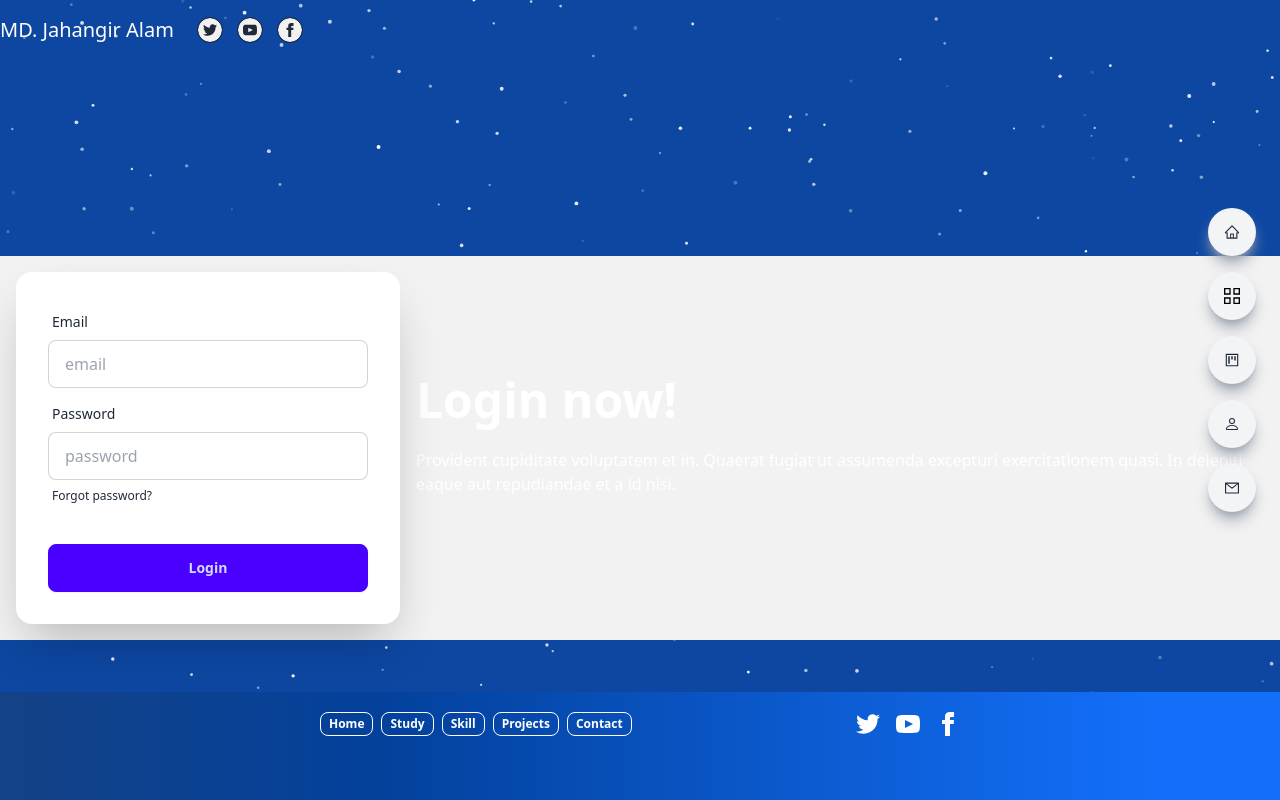
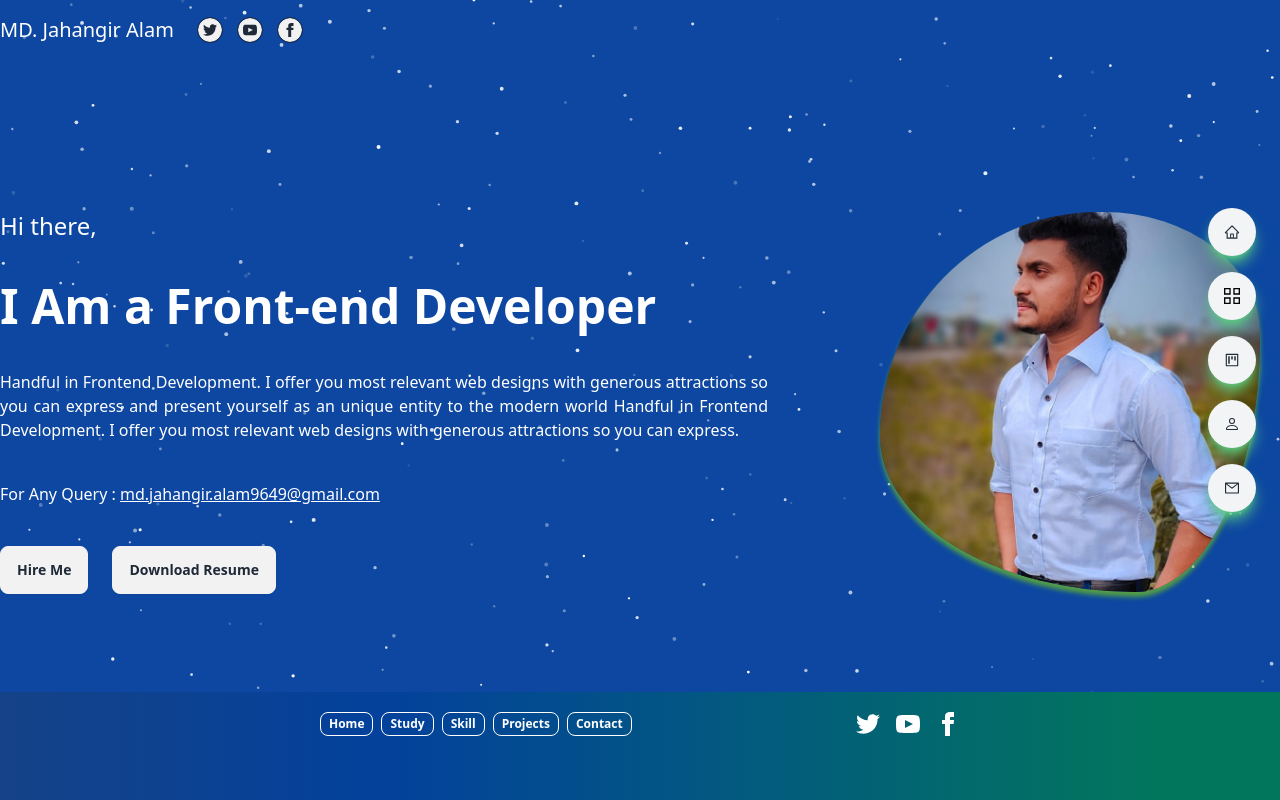
Before and after one commit to Jahangir506/personal-portfolio, a React (Vite) app: page /home in a window 1280 px wide. Built offline with nearby package versions, Linux system fonts and the light colour scheme.

Commit message:
home Self-Description and Introduction

```diff
--- /dev/null
+++ b/src/components/Banner/Banner.css
@@ -0,0 +1,22 @@
+.blob{
+    background-image: url('../../assets/MD. Jahangir Alam.png');
+    width: 380px;
+    height: 380px;
+    background-size: cover;
+    background-position: center center;
+    margin: 20px;
+    box-shadow: 0 5px 5px rgba(133, 218, 5, 0.6);
+    animation: animate 5s ease-in-out infinite;
+    transition: all 1s ease-in-out;
+}
+
+@keyframes animate {
+    0%, 100% {
+       border-radius: 60% 40% 30% 70% / 60% 30% 70% 40%;
+
+    }
+    50% {
+       border-radius: 30% 60% 70% 40% / 50% 60% 30% 60%;
+
+    }
+}
--- /dev/null
+++ b/src/components/Banner/Banner.jsx
@@ -0,0 +1,30 @@
+import "./Banner.css";
+
+const Banner = () => {
+  return (
+    <>
+      <div className="max-w-7xl mx-auto">
+        <div className="flex justify-between gap-6 w-full items-center">
+        <div className="space-y-10 flex-1 min-w-4xl">
+            <h2 className="text-2xl font-medium ">Hi there,</h2>
+            <h2 className="text-5xl font-bold ">I Am a Front-end Developer</h2>
+            <p className="max-w-3xl text-justify">
+              Handful in Frontend Development. I offer you most relevant web
+              designs with generous attractions so you can express and present
+              yourself as an unique entity to the modern world
+              Handful in Frontend Development. I offer you most relevant web
+              designs with generous attractions so you can express.
+            </p>
+            <p>For Any Query : <span className="underline">md.jahangir.alam9649@gmail.com</span></p>
+            <div className="space-x-6">
+                <button className="btn">Hire Me</button>
+                <button className="btn">Download Resume</button>
+            </div>
+          </div>
+          <div className="blob hover:translate-y-6 hover:"></div>
+        </div>
+      </div>
+    </>
+  );
+};
+export default Banner;
--- a/src/components/Shared/Footer.jsx
+++ b/src/components/Shared/Footer.jsx
@@ -3,7 +3,7 @@ import { Link } from "react-router-dom";
 const Footer = () => {
   return (
     <>
-      <footer className="footer px-80 items-center pb-16 pt-5 bg-gradient-to-r from-[#154287] from-6% via-[#03419c] via-30% to-[#136ff9] to-90% text-white">
+      <footer className="footer px-80 items-center pb-16 pt-5 bg-gradient-to-r from-[#154287] from-6% via-[#03419c] via-30% to-[#02765d] to-90% text-white">
         <div className="flex">
           <Link to="/home">
             <button className="btn btn-outline text-white btn-xs hover:bg-white hover:text-black">
--- a/src/components/Shared/SideNav.jsx
+++ b/src/components/Shared/SideNav.jsx
@@ -66,19 +66,19 @@ const SideNav = () => {
       )}
       <div className="md:block hidden fixed top-[25%] right-4 z-10">
         <div className="flex flex-col">
-          <Link to='/home' className="rounded-full shadow-lg bg-gray-100 shadow-gray-400 m-2 p-4 cursor-pointer hover:scale-110 duration-200">
+          <Link to='/home' className="rounded-full shadow-lg bg-gray-100 shadow-[#5ccd80] m-2 p-4 cursor-pointer hover:scale-110 duration-200">
             <AiOutlineHome />
           </Link>
-          <Link to='/study' className="rounded-full shadow-lg bg-gray-100 shadow-gray-400 m-2 p-4 cursor-pointer hover:scale-110 duration-200">
+          <Link to='/study' className="rounded-full shadow-lg bg-gray-100 shadow-[#5ccd80] m-2 p-4 cursor-pointer hover:scale-110 duration-200">
             <GrProjects />
           </Link>
-          <Link to='/skill' className="rounded-full shadow-lg bg-gray-100 shadow-gray-400 m-2 p-4 cursor-pointer hover:scale-110 duration-200">
+          <Link to='/skill' className="rounded-full shadow-lg bg-gray-100 shadow-[#5ccd80] m-2 p-4 cursor-pointer hover:scale-110 duration-200">
             <AiOutlineProject />
           </Link>
-          <Link to='/projects' className="rounded-full shadow-lg bg-gray-100 shadow-gray-400 m-2 p-4 cursor-pointer hover:scale-110 duration-200">
+          <Link to='/projects' className="rounded-full shadow-lg bg-gray-100 shadow-[#5ccd80] m-2 p-4 cursor-pointer hover:scale-110 duration-200">
             <BsPerson />
           </Link>
-          <Link to='/contact' className="rounded-full shadow-lg bg-gray-100 shadow-gray-400 m-2 p-4 cursor-pointer hover:scale-110 duration-200">
+          <Link to='/contact' className="rounded-full shadow-lg bg-gray-100 shadow-[#5ccd80] m-2 p-4 cursor-pointer hover:scale-110 duration-200">
             <AiOutlineMail />
           </Link>
         </div>
--- a/src/layouts/MainLayouts.jsx
+++ b/src/layouts/MainLayouts.jsx
@@ -8,7 +8,7 @@ const MainLayouts = () => {
   return (
     <>
       <ParticleBg />
-      <div className="absolute w-full top-64 text-white">
+      <div className="absolute w-full top-48 text-white">
         <Outlet />
       </div>
       <div className="max-w-7xl mx-auto">
--- a/src/pages/Home/Home.jsx
+++ b/src/pages/Home/Home.jsx
@@ -1,9 +1,9 @@
-import About from "../../components/NavbarRoute/About/About";
+import Banner from "../../components/Banner/Banner";
 
 const Home = () => {
   return (
     <>
-       <About/>
+      <Banner />
     </>
   );
 };
```
Also changed, not shown: src/assets/MD. Jahangir Alam.png (added).
